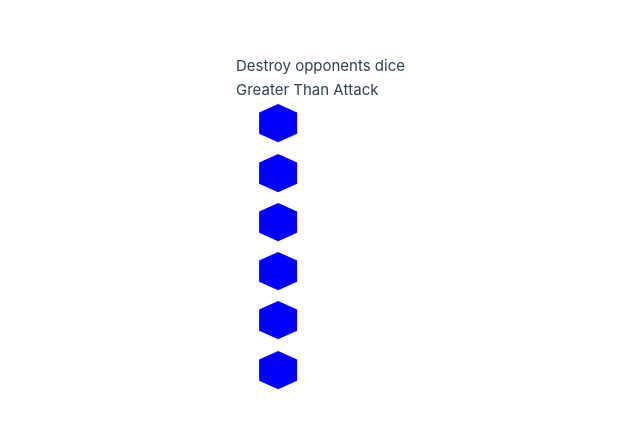
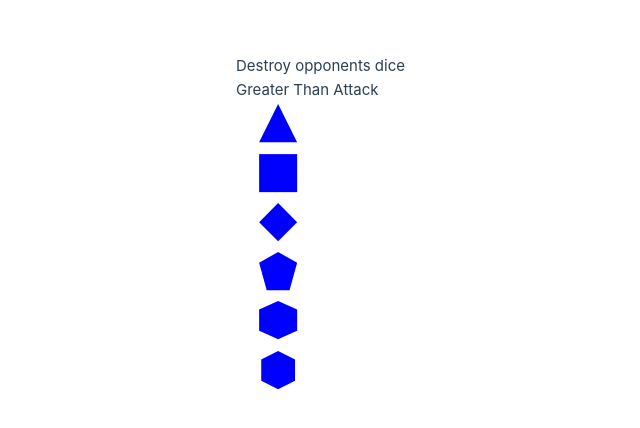
Before and after one commit to ericcorona1/dice-attack, a Vue app: page / in a window 1280 px wide. Shown: the part 174-602 px from the top of the page, without its empty margins (404-1044 px from the left). Built offline with nearby package versions, Linux system fonts and the light colour scheme.

Commit message:
adjusted dice shapes

```diff
--- a/src/components/icons/D10.vue
+++ b/src/components/icons/D10.vue
@@ -5,8 +5,8 @@
       preserveAspectRatio="xMidYMid meet"
       xmlns="http://www.w3.org/2000/svg"
     >
-      <!-- D10 -->
-      <polygon points="50,5 95,25 95,75 50,95 5,75 5,25" fill="blue" />
+      <!-- D12: Pentagon -->
+      <polygon points="50,5 95,30 77,95 23,95 5,30" fill="blue" />
     </svg>
   </div>
 </template>
--- a/src/components/icons/D20.vue
+++ b/src/components/icons/D20.vue
@@ -5,8 +5,8 @@
       preserveAspectRatio="xMidYMid meet"
       xmlns="http://www.w3.org/2000/svg"
     >
-      <!-- D20 -->
-      <polygon points="50,5 95,25 95,75 50,95 5,75 5,25" fill="blue" />
+      <!-- D20: Hexagon -->
+      <polygon points="50,5 90,25 90,75 50,95 10,75 10,25" fill="blue" />
     </svg>
   </div>
 </template>
--- a/src/components/icons/D4.vue
+++ b/src/components/icons/D4.vue
@@ -5,8 +5,8 @@
       preserveAspectRatio="xMidYMid meet"
       xmlns="http://www.w3.org/2000/svg"
     >
-      <!-- D4 -->
-      <polygon points="50,5 95,25 95,75 50,95 5,75 5,25" fill="blue" />
+      <!-- D4: Triangle -->
+      <polygon points="50,5 95,95 5,95" fill="blue" />
     </svg>
   </div>
 </template>
--- a/src/components/icons/D6.vue
+++ b/src/components/icons/D6.vue
@@ -5,8 +5,8 @@
       preserveAspectRatio="xMidYMid meet"
       xmlns="http://www.w3.org/2000/svg"
     >
-      <!-- D6 -->
-      <polygon points="50,5 95,25 95,75 50,95 5,75 5,25" fill="blue" />
+      <!-- D6: Square -->
+      <rect x="5" y="5" width="90" height="90" fill="blue" />
     </svg>
   </div>
 </template>
--- a/src/components/icons/D8.vue
+++ b/src/components/icons/D8.vue
@@ -5,8 +5,8 @@
       preserveAspectRatio="xMidYMid meet"
       xmlns="http://www.w3.org/2000/svg"
     >
-      <!-- D8 -->
-      <polygon points="50,5 95,25 95,75 50,95 5,75 5,25" fill="blue" />
+      <!-- D8: Vertical Diamond -->
+      <polygon points="50,5 95,50 50,95 5,50" fill="blue" />
     </svg>
   </div>
 </template>
```
